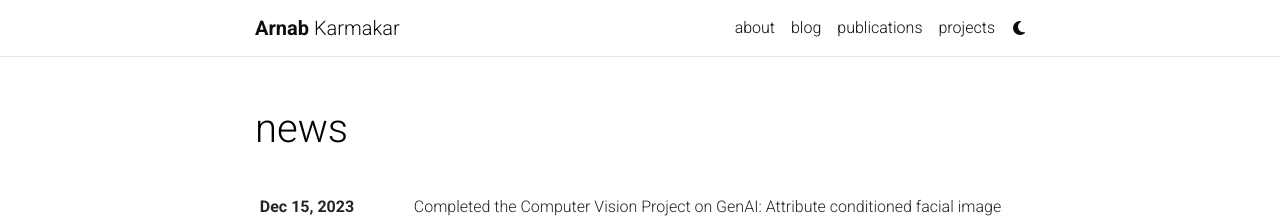
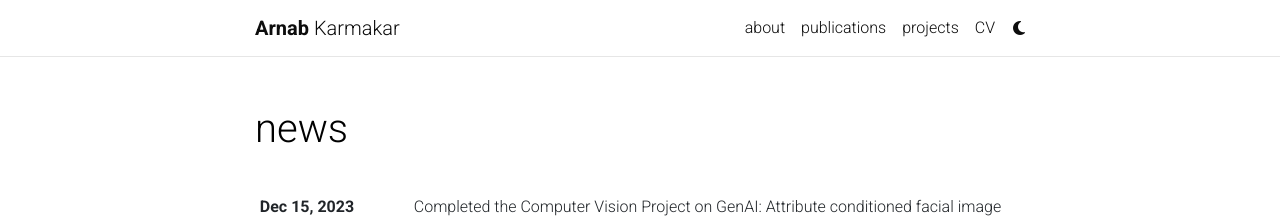
Before and after one commit to arnabk001/arnabk001.github.io, a Jekyll site: the page built from news.html, in a window 1280 px wide. Shown: the top 218 px of the page. Built offline with Jekyll 4.4.1, drawn with Linux system fonts in a browser that asks for light colours; comment, search, counter and statistics services are not loaded; a style sheet for code colours, icons or effects is not loaded.

Commit message:
fixed CV

```diff
--- a/_includes/header.html
+++ b/_includes/header.html
@@ -53,13 +53,13 @@
               </li>
               {% if site.blog_nav_title %}
               <!-- Blog -->
-              <li class="nav-item {% if page.url contains 'blog' %}active{% endif %}">
+              <!-- <li class="nav-item {% if page.url contains 'blog' %}active{% endif %}">
                 <a class="nav-link" href="{{ '/blog/' | relative_url }}">{{ site.blog_nav_title }}
                   {%- if page.url contains 'blog' -%}
                   <span class="sr-only">(current)</span>
                   {%- endif -%}
                 </a>
-              </li>
+              </li> -->
               {%- endif %}
 
               <!-- Other pages -->
--- a/_pages/cv.md
+++ b/_pages/cv.md
@@ -1,8 +1,8 @@
 ---
-layout: page
+layout: cv
 permalink: /cv/
 title: CV
-nav: false
+nav: true
 nav_order: 4
 cv_pdf: CV_Arnab_Karmakar_MLE.pdf
 description: Redirecting to download PDF...
```
